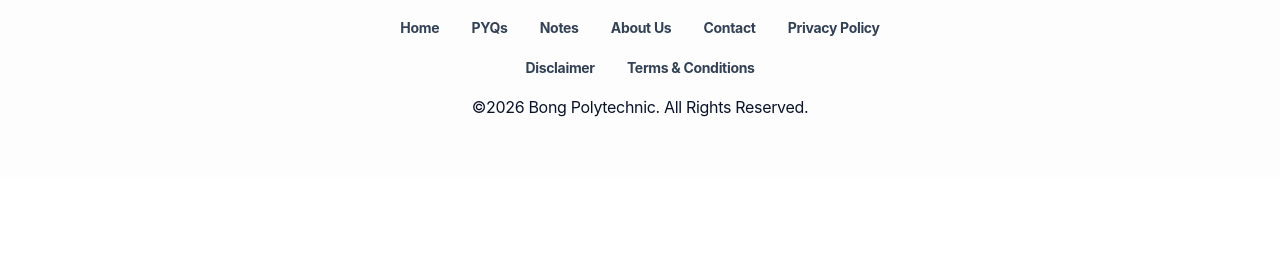
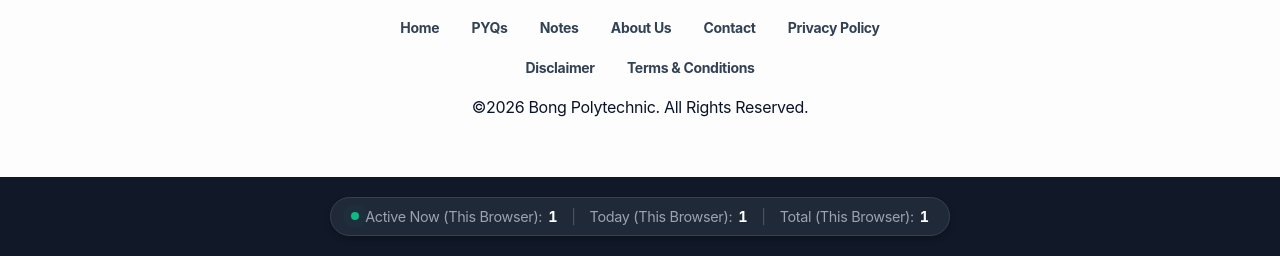
Before and after one commit to Bongstudents-official/bong-polytech, a plain HTML site: page index.html in a window 1280 px wide. Shown: the part 8350-8606 px from the top of the page. Before the commit the page ends 8527 px from the top, so only its background shows below. Drawn offline with Linux system fonts and the light colour scheme; a script that the page names is missing.

Commit message:
Update index.html

```diff
--- a/index.html
+++ b/index.html
@@ -2811,6 +2811,124 @@
             <p>&copy;2026 Bong Polytechnic. All Rights Reserved.</p>
         </div>
         <div></div>
+        <footer class="site-footer">
+  <div class="visitor-stats">
+    <div class="stat-item">
+      <span class="pulse-dot"></span>
+      <span class="stat-label">Active Now (This Browser):</span>
+      <span class="stat-value" id="active-now">1</span>
+    </div>
+
+    <div class="stat-divider">|</div>
+
+    <div class="stat-item">
+      <span class="stat-label">Today (This Browser):</span>
+      <span class="stat-value" id="today-visits">0</span>
+    </div>
+
+    <div class="stat-divider">|</div>
+
+    <div class="stat-item">
+      <span class="stat-label">Total (This Browser):</span>
+      <span class="stat-value" id="total-visits">0</span>
+    </div>
+  </div>
+</footer>
+
+<style>
+  .site-footer {
+    background-color: #111827;
+    color: #f3f4f6;
+    padding: 20px;
+    display: flex;
+    justify-content: center;
+    font-family: system-ui, -apple-system, sans-serif;
+  }
+
+  .visitor-stats {
+    display: inline-flex;
+    flex-wrap: wrap;
+    align-items: center;
+    gap: 14px;
+    background: #1f2937;
+    border: 1px solid #374151;
+    padding: 10px 20px;
+    border-radius: 9999px;
+    font-size: 0.9rem;
+    box-shadow: 0 4px 6px -1px rgba(0, 0, 0, 0.25);
+  }
+
+  .stat-item {
+    display: flex;
+    align-items: center;
+    gap: 6px;
+  }
+
+  .stat-label {
+    color: #9ca3af;
+  }
+
+  .stat-value {
+    font-weight: 700;
+    color: #ffffff;
+    font-variant-numeric: tabular-nums;
+  }
+
+  .stat-divider {
+    color: #4b5563;
+  }
+
+  .pulse-dot {
+    width: 8px;
+    height: 8px;
+    background-color: #10b981;
+    border-radius: 50%;
+    display: inline-block;
+    animation: pulse 2s infinite;
+  }
+
+  @keyframes pulse {
+    0% { box-shadow: 0 0 0 0 rgba(16, 185, 129, 0.7); }
+    70% { box-shadow: 0 0 0 8px rgba(16, 185, 129, 0); }
+    100% { box-shadow: 0 0 0 0 rgba(16, 185, 129, 0); }
+  }
+</style>
+
+<script>
+  (() => {
+    const todayKey = new Date().toISOString().slice(0, 10); // YYYY-MM-DD
+    const totalKey = "footer_total_visits";
+    const dailyKey = `footer_daily_visits_${todayKey}`;
+    const sessionKey = `footer_session_counted_${todayKey}`;
+
+    const totalEl = document.getElementById("total-visits");
+    const todayEl = document.getElementById("today-visits");
+    const activeEl = document.getElementById("active-now");
+
+    let total = Number(localStorage.getItem(totalKey) || 0);
+    let today = Number(localStorage.getItem(dailyKey) || 0);
+
+    // Count once per browser tab/session per day so refreshes don't spam increments
+    if (!sessionStorage.getItem(sessionKey)) {
+      total += 1;
+      today += 1;
+      localStorage.setItem(totalKey, String(total));
+      localStorage.setItem(dailyKey, String(today));
+      sessionStorage.setItem(sessionKey, "1");
+    }
+
+    totalEl.textContent = total.toLocaleString();
+    todayEl.textContent = today.toLocaleString();
+
+    // Reflects whether this browser tab is currently visible/active
+    function updateActiveState() {
+      activeEl.textContent = document.hidden ? "0" : "1";
+    }
+
+    updateActiveState();
+    document.addEventListener("visibilitychange", updateActiveState);
+  })();
+</script>
         <script src="script.js"></script>
     </body>
 </html>
```
